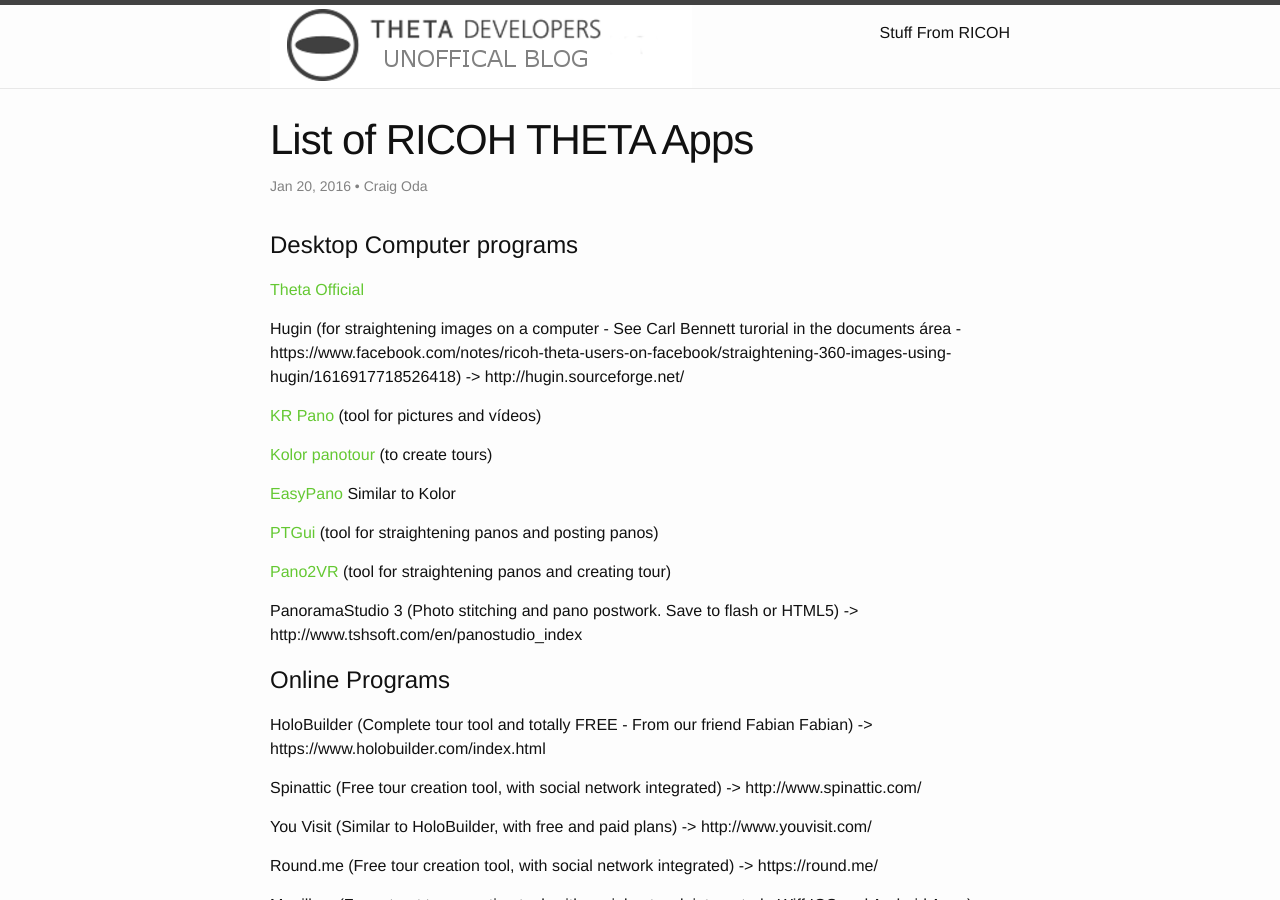
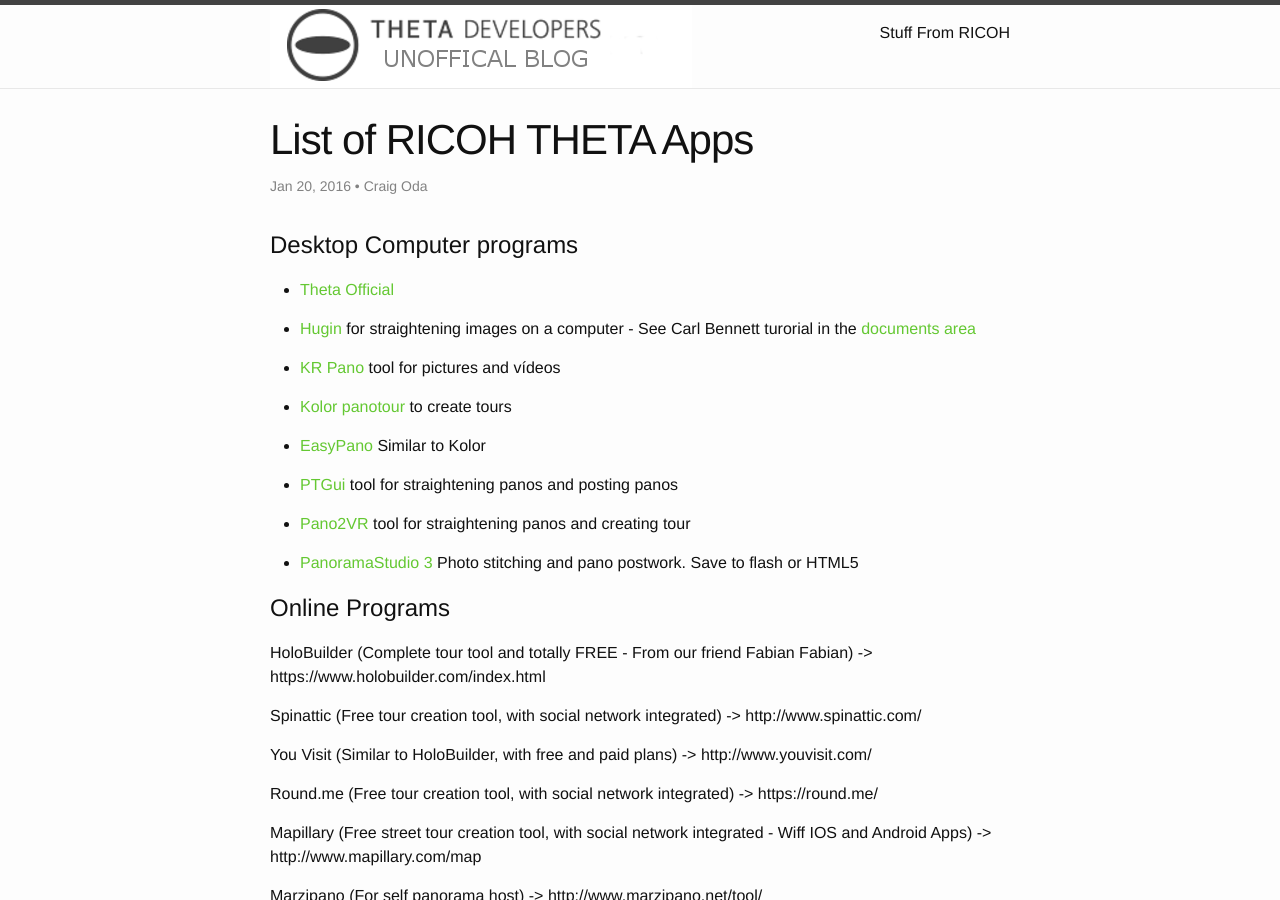
Before and after one commit to theta360developers/blog, a Jekyll site: the page built from _posts/2016-01-20-list-of-theta-apps.md, in a window 1280 px wide and 900 px high. Built offline with Jekyll 4.4.1, drawn with Linux system fonts in a browser that asks for light colours.

Commit message:
new post on list of apps

```diff
--- a/_posts/2016-01-20-list-of-theta-apps.md
+++ b/_posts/2016-01-20-list-of-theta-apps.md
@@ -9,27 +9,25 @@
 Desktop Computer programs
 =========================
 
-[Theta Official](https://theta360.com/en/support/download/)
+* [Theta Official](https://theta360.com/en/support/download/)
 
-Hugin (for straightening images on a computer - See Carl Bennett turorial in the documents área -https://www.facebook.com/notes/ricoh-theta-users-on-facebook/straightening-360-images-using-hugin/1616917718526418)
--> http://hugin.sourceforge.net/
+* [Hugin](http://hugin.sourceforge.net/)
+for straightening images on a computer - See Carl Bennett turorial in the [documents area](https://www.facebook.com/notes/ricoh-theta-users-on-facebook/straightening-360-images-using-hugin/1616917718526418)
 
-[KR Pano](http://www.krpano.com/) (tool for pictures and vídeos)
+* [KR Pano](http://www.krpano.com/) tool for pictures and vídeos
+
+* [Kolor panotour](http://www.kolor.com/panotour/) to create tours
+
+* [EasyPano](http://www.easypano.com/) Similar to Kolor
+
+* [PTGui](http://www.ptgui.com) tool for straightening panos and posting panos
 
 
-[Kolor panotour](http://www.kolor.com/panotour/) (to create tours)
-
-[EasyPano](http://www.easypano.com/) Similar to Kolor
+* [Pano2VR](http://ggnome.com) tool for straightening panos and creating tour
 
 
-[PTGui](http://www.ptgui.com) (tool for straightening panos and posting panos)
+* [PanoramaStudio 3](http://www.tshsoft.com/en/panostudio_index) Photo stitching and pano postwork. Save to flash or HTML5
 
-
-[Pano2VR](http://ggnome.com) (tool for straightening panos and creating tour)
-
-
-PanoramaStudio 3 (Photo stitching and pano postwork. Save to flash or HTML5)
--> http://www.tshsoft.com/en/panostudio_index
 
 Online Programs
 ===============
```
